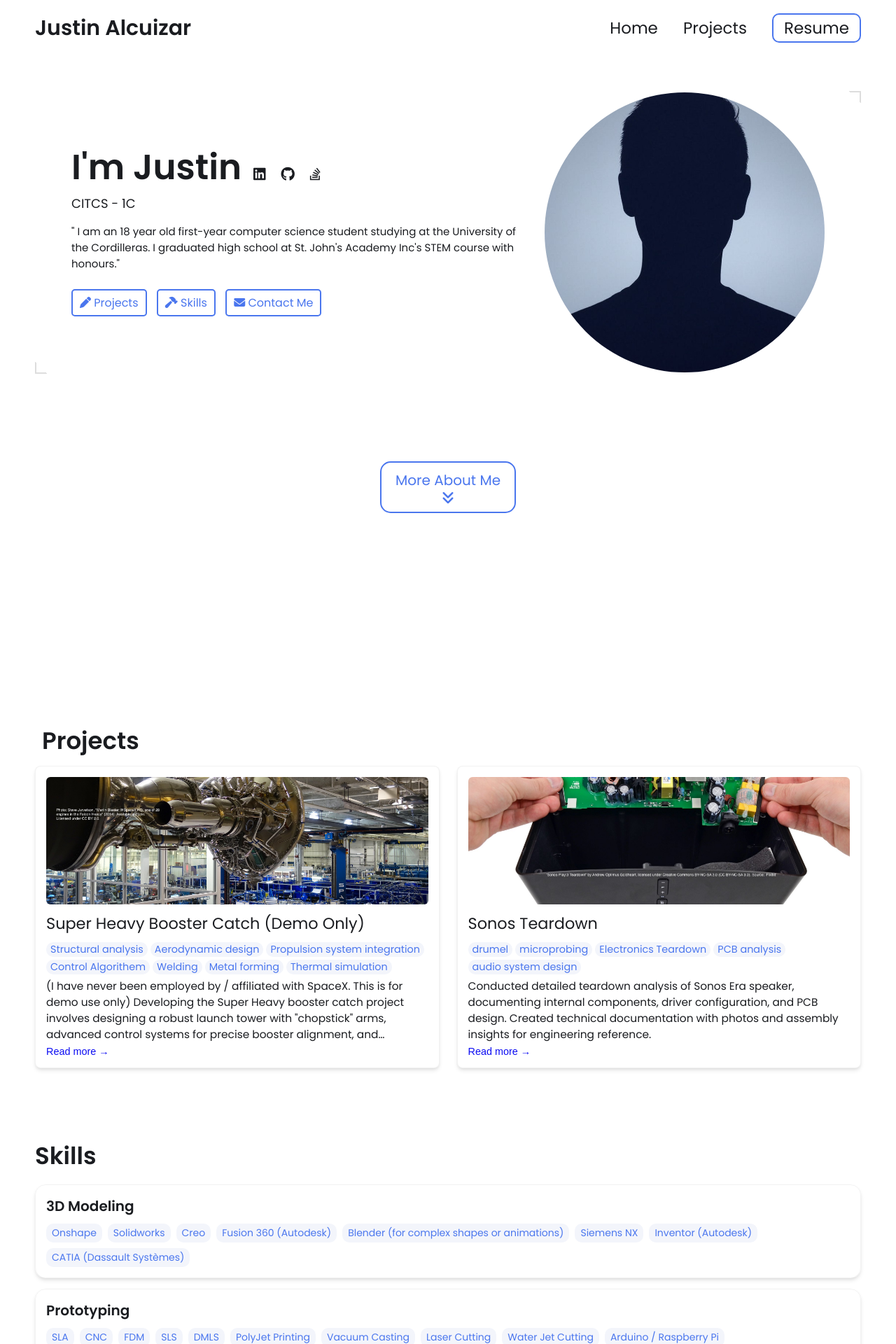
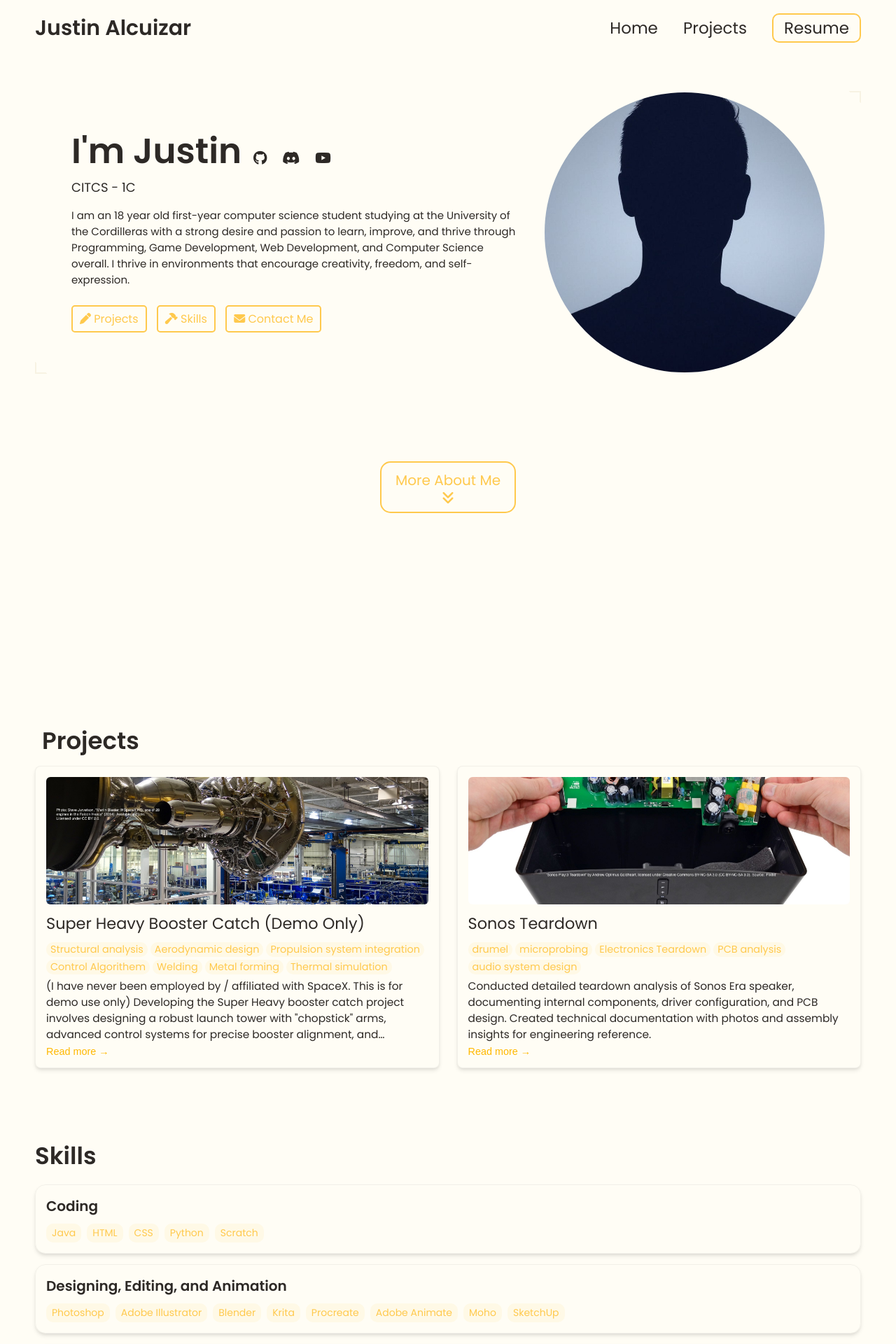
Before and after one commit to brawby/brawby.github.io, a Jekyll site: the page built from index.html, in a window 1280 px wide. Shown: the top 1920 px of the page at 70% size. Built offline with Jekyll 4.4.1, drawn with Linux system fonts in a browser that asks for light colours; some of the changed text lies outside the part shown.

Commit message:
Update _config.yml

```diff
--- a/_config.yml
+++ b/_config.yml
@@ -15,7 +15,7 @@ title: Justin's Portfolio # This is what shows up in the tab of the browser
 name: Justin Alcuizar
 headline: CITCS - 1C
 description: >- # dont remove this line. this will ignore all new lines until the next section
-  " I am an 18 year old first-year computer science student studying at the University of the Cordilleras. I graduated high school at St. John's Academy Inc's STEM course with honours."
+  I am an 18 year old first-year computer science student studying at the University of the Cordilleras with a strong desire and passion to learn, improve, and thrive through Programming, Game Development, Web Development, and Computer Science overall. I thrive in environments that encourage creativity, freedom, and self-expression.
 
 # Place your profile image in /assets/images/profile-image/folder and edit the file name
 profile_image: ./assets/images/profile-image/avatar.jpeg
@@ -29,54 +29,42 @@ resume-url: https://drive.google.com/file/d/13Z3duVzh-gguPU5r03oJVEE6rV9rd3DS/vi
 # Set up external links - this will show up as small icons next to your name.
 
 external-links:    # input only your own url slug. The icons with missing entries will not appear.
-  linkedin: test    # https://www.linkedin.com/in/{your url slug}
-  github: leea12    # https://github.com/{your url slug}
-  stackoverflow: test      # https://stackoverflow.com/users/{your url slug}
+  linkedin:
+  github: brawby    # https://github.com/brawby
+  stackoverflow:     # https://stackoverflow.com/users/{your url slug}
   medium:            # https://medium.com/@{your url slug}
   x-twitter:   # https://x.com/{your url slug}
   threads:            # https://threads.net/@{your url slug}
   instragram:       # https://instagram.com/{your url slug}
-  youtube:           # https://youtube.com/@{your url slug}
-  discord:            # https://discord.com/users/{your url slug}
+  youtube: brawby6499        # https://youtube.com/@{your url slug}
+  discord: brawby           # https://discord.com/users/{your url slug}
   bluesky:           # https://bsky.app/profile/{your url slug}
 
 
 # Skills Section - Add the list of your Skills by categories/tools. The indentation for each level needs to be precise.
 skills:
-  - category: 3D Modeling
+  - category: Coding
     tools:
-    - Onshape
-    - Solidworks
-    - Creo
-    - Fusion 360 (Autodesk)
-    - Blender (for complex shapes or animations)
-    - Siemens NX
-    - Inventor (Autodesk)
-    - CATIA (Dassault Systèmes)
-  - category: Prototyping
+    - Java
+    - HTML
+    - CSS
+    - Python
+    - Scratch
+  - category: Designing, Editing, and Animation
     tools:
-    - SLA
-    - CNC
-    - FDM
-    - SLS
-    - DMLS
-    - PolyJet Printing
-    - Vacuum Casting
-    - Laser Cutting
-    - Water Jet Cutting
-    - Arduino / Raspberry Pi
-    - Breadboarding for circuit testing
+    - Photoshop
+    - Adobe Illustrator
+    - Blender
+    - Krita
+    - Procreate
+    - Adobe Animate
+    - Moho
+    - SketchUp
   - category: Design Standards / Practices
     tools:
     - GD&T ASME Y14
     - ISO fits and tolerances
     - PLM (PTC Windchill / Arena)
-  - category: PCB Design
-    tools:
-    - Altium Designer
-    - Altium
-    - Eagle
-    - KiCad
   - category: Problem Solving / Risk Management
     tools:
     - Root Cause Analysis (e.g., 5 Whys, Fishbone Diagram)
@@ -86,18 +74,18 @@ skills:
 
 
 # Contact Form Setup. Setup an account and copy over the key. When someone fills out the form, it will be received in your email.
-formspree-key:   https://formspree.io/f/{8-digit key}
+formspree-key:   https://formspree.io/f/xeopypgg
 
 
 
 # Active theme (Updatethis to switch themes). Make sure to keep the indentation the samne.
 colors: # this is the basic theme
-  text: "#1a1c20"
-  border: "#ddd"
-  link: "#4a76ee"
-  highlight: "#0c0cf2"
-  background: "#ffffff"
-  light_background: "#f3f5fb"
+  text: "#2d2926"
+  border: "#f7f3e3"
+  link: "#ffc94d"
+  highlight: "#ffb800"
+  background: "#fffdf5"
+  light_background: "#fff9e6"
 
 # A few examples.
 basic theme:
```
